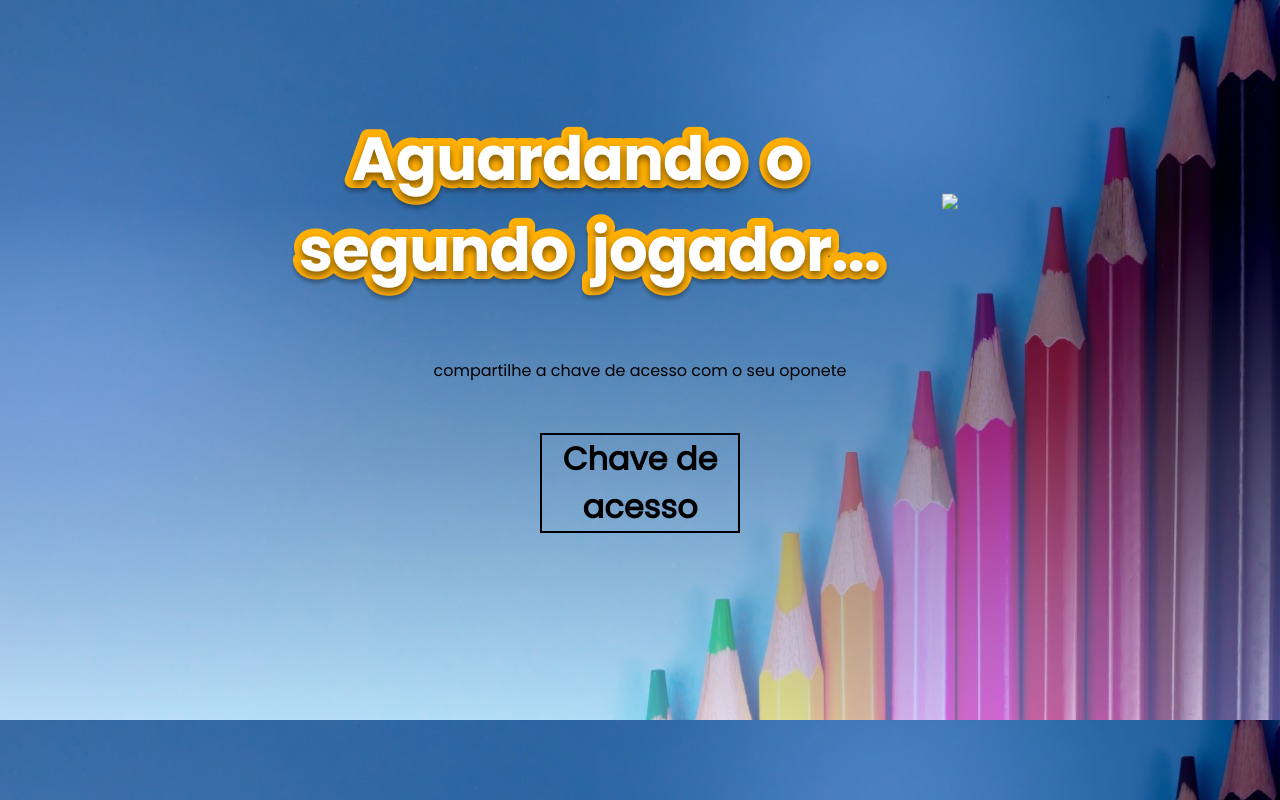
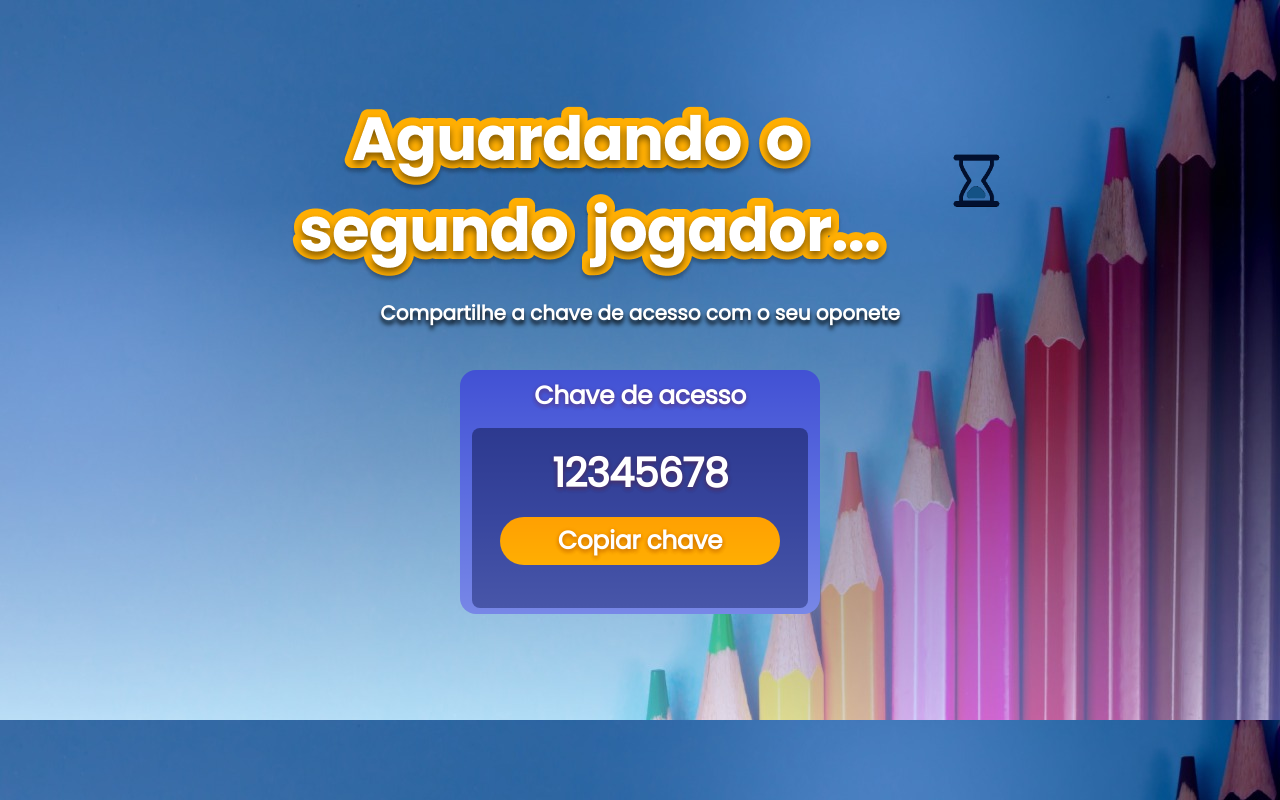
Before and after one commit to Drenossauro/dw-front-end, a plain HTML site: page aguardando-jogador/index.html in a window 1280 px wide. Drawn offline with Linux system fonts and the light colour scheme.

Commit message:
atualização

```diff
--- a/aguardando-jogador/index.html
+++ b/aguardando-jogador/index.html
@@ -20,15 +20,26 @@
             </div>
             <div class="gif">
                 <p class="gif-text">
-                    <img class="gif-espera" src="./figuras/espera.gif">
+                    <img class="gif-espera" src="./figuras/espera2.gif">
                 </p>
             </div>
         </div>
         <div>
-            <p class="compartilhe">compartilhe a chave de acesso com o seu oponete</p>
+            <p class="compartilhe">Compartilhe a chave de acesso com o seu oponete</p>
         </div>
         <div class="chave-acesso">
-            <h1>Chave de acesso</h1>
+            <div class="chave-texto">
+                <p>Chave de acesso</p>
+            </div>
+            <div class="numero">
+                <div class="chave-numero">
+                    <p>12345678</p>
+                </div>
+                <button class="chave-botao">
+                    <p class="copiar-chave">Copiar chave</p>
+                </button>
+            </div>
+
         </div>
     </div>
 </body>
--- a/aguardando-jogador/styles/styles.css
+++ b/aguardando-jogador/styles/styles.css
@@ -5,18 +5,14 @@
     margin: 0px;
     padding: 0px;
     box-sizing: border-box;
-}
-
-body {
     font-family: 'Poppins', sans-serif;
 }
-
 
 .aguadando-gif {
     display: flex;
     flex-direction: row;
     justify-content: center;
-    margin-top: 100px;
+    margin-top: 80px;
     width: 100%;
     height: 208px;
 
@@ -49,19 +45,99 @@ body {
 }
 
 .gif-espera {
-    height: 208px;
+    width: 145;
+    height: 152.75px;
 }
 
 .compartilhe {
+    font-family: 'Poppins';
+    font-style: normal;
+    color: #ffff;
+    font-weight: 600;
+    font-size: 20px;
+    line-height: 30px;
     text-align: center;
+    text-shadow: 0px 4px 4px rgba(0, 0, 0, 25);
 }
 
 .chave-acesso {
-    width: 200px;
-    height: 100px;
-    border: 2px solid;
-    border-color: black;
+    display: flex;
+    flex-wrap: wrap;
+    position: absolute;
+    width: 360px;
+    height: 244px;
+    align-items: center;
+    justify-content: center;
+    top: 370px;
+    background: linear-gradient(180deg, rgba(0, 0, 0, 0.45) 0%, rgba(255, 255, 255, 0.45) 100%), #5C6DE0;
+    background-blend-mode: soft-light, normal;
+    border-radius: 16px;
+}
+
+
+.chave-texto {
+    display: flex;
     text-align: center;
+    font-family: 'Poppins';
+    font-style: normal;
+    font-weight: 700;
+    font-size: 25px;
+    line-height: 38px;
+    letter-spacing: -0.015em;
+    color: #FFFFFF;
+    text-shadow: 0px 2px 4px rgba(91, 26, 26, 0.14), 0px 3px 4px rgba(123, 12, 12, 0.12), 0px 1px 5px rgba(136, 13, 13, 0.2);
+}
+
+.numero {
+    display: flex;
+    justify-content: center;
+    align-items: center;
+    width: 336px;
+    height: 180px;
+    background: linear-gradient(180deg, rgba(0, 0, 0, 0.25) 0%, rgba(255, 255, 255, 0.25) 100%), #38469E;
+    background-blend-mode: soft-light, normal;
+    border-radius: 8px;
+}
+
+.chave-numero {
+    position: absolute;
+    top: 30%;
+    font-style: normal;
+    font-weight: 700;
+    font-size: 40px;
+    line-height: 60px;
+
+    display: flex;
+    align-items: center;
+    letter-spacing: -0.050rem;
+    color: #FFFFFF;
+    text-shadow: 0px 2px 4px rgba(91, 26, 26, 0.14), 0px 3px 4px rgba(123, 12, 12, 0.12), 0px 1px 5px rgba(136, 13, 13, 0.2);
+}
+
+.chave-botao {
+    box-sizing: border-box;
+    display: flex;
+    align-items: center;
+    justify-content: center;
+    position: absolute;
+    width: 280px;
+    height: 48px;
+    bottom: 20%;
+    background: linear-gradient(180deg, rgba(0, 0, 0, 0.25) 0%, rgba(255, 255, 255, 0) 100%), #FFAE02;
+    background-blend-mode: soft-light, normal;
+    border-radius: 24px;
+    border: none;
+    cursor: pointer;
+}
+
+.copiar-chave {
+    font-style: normal;
+    font-weight: 700;
+    font-size: 25px;
+    line-height: 60px;
+    letter-spacing: -0.015em;
+    color: #FFFFFF;
+    text-shadow: 0px 2px 4px rgba(91, 26, 26, 0.14), 0px 3px 4px rgba(123, 12, 12, 0.12), 0px 1px 5px rgba(136, 13, 13, 0.2);
 }
 
 .principal {
@@ -69,5 +145,5 @@ body {
     flex-direction: column;
     justify-content: center;
     align-items: center;
-    gap: 50px;
+    gap: 10px;
 }
```
Also changed, not shown: aguardando-jogador/figuras/espera2.gif (added), 1 other file.
